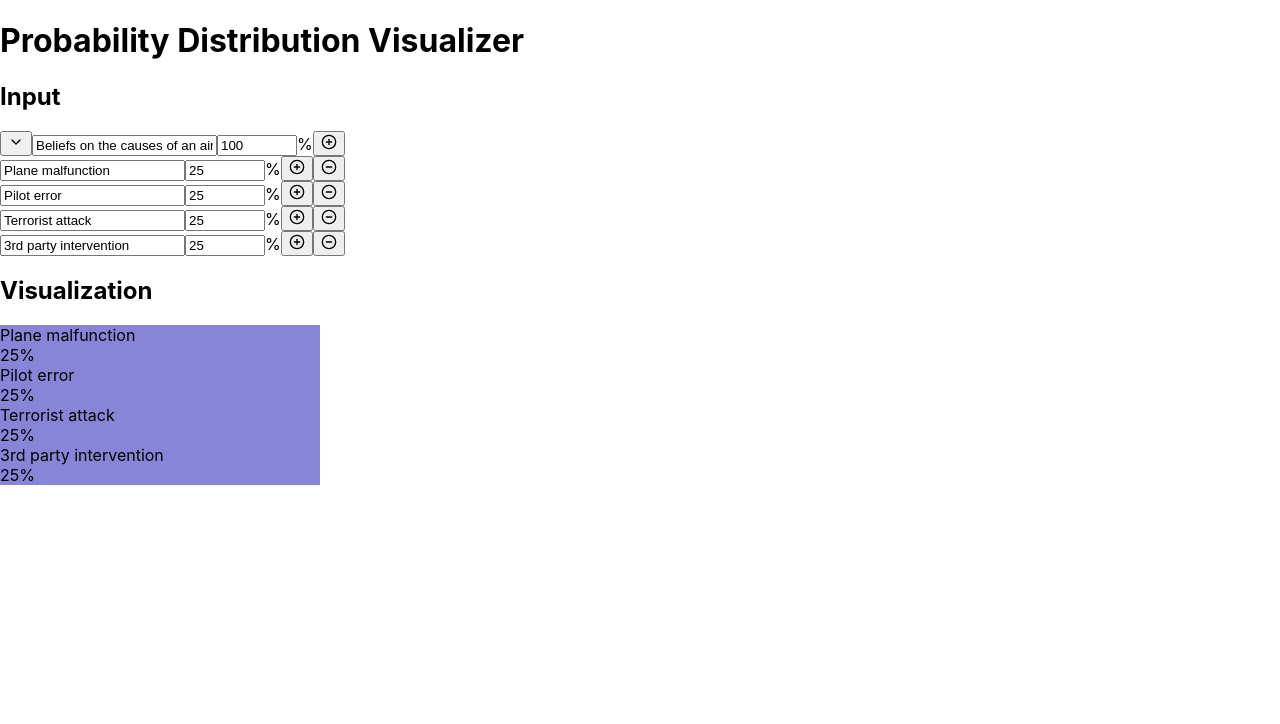
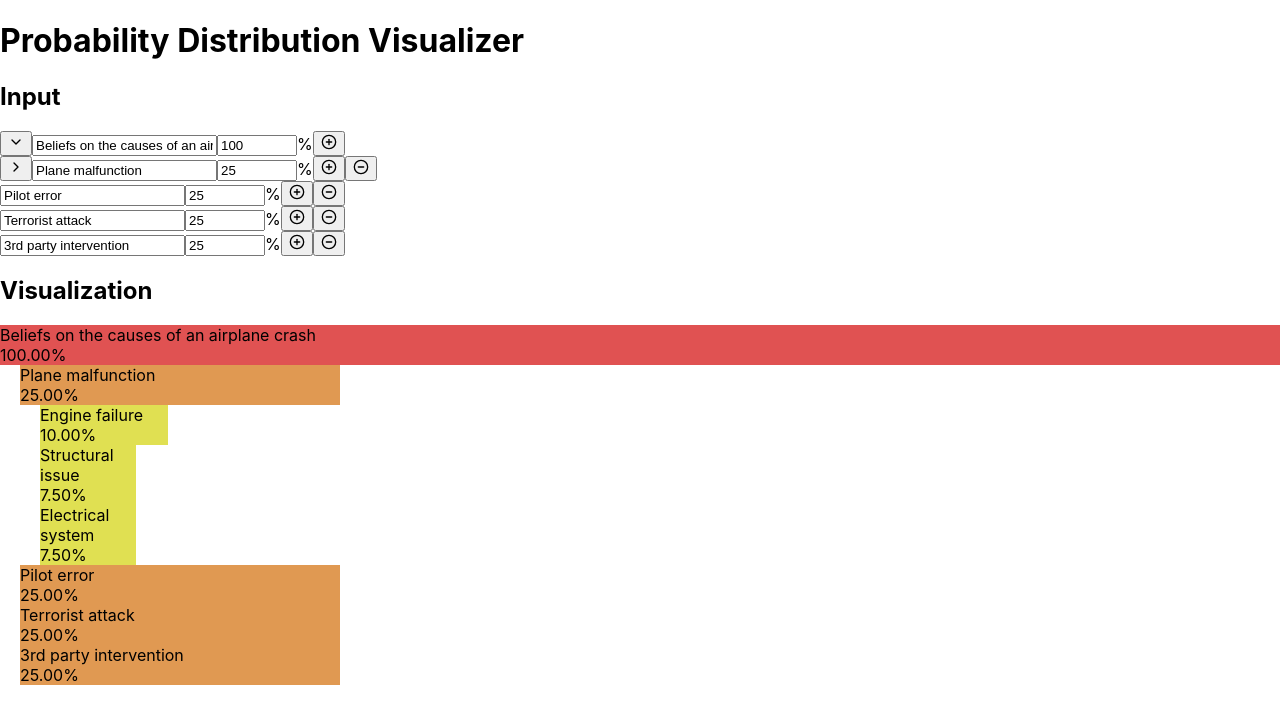
Before and after one commit to jss367/ProbTree, a React (Create React App) app in the folder probtree/: page / in a window 1280 px wide. Shown: the top 724 px of the page. Built offline with nearby package versions, Linux system fonts and the light colour scheme.

Commit message:
Update App.js

```diff
--- a/probtree/src/App.js
+++ b/probtree/src/App.js
@@ -62,18 +62,30 @@ const ProbabilityNode = ({ node, onUpdate, onAdd, onRemove, onToggle, level = 0
   );
 };
 
-const SimpleProbabilityVisualization = ({ data }) => {
+const HierarchicalVisualization = ({ node, parentProbability = 100, depth = 0 }) => {
+  const actualProbability = (node.probability * parentProbability) / 100;
+  const backgroundColor = `hsl(${depth * 30}, 70%, 60%)`;
+
   return (
-    <div className="flex flex-wrap">
-      {data.children.map((item) => (
-        <div
-          key={item.id}
-          className="m-2 p-2 border rounded"
-          style={{ width: `${item.probability}%`, backgroundColor: '#8884d8' }}
-        >
-          <div className="text-white font-bold">{item.name}</div>
-          <div className="text-white">{item.probability}%</div>
-        </div>
+    <div className="mb-2">
+      <div
+        className="p-2 text-white rounded"
+        style={{
+          width: `${actualProbability}%`,
+          backgroundColor,
+          marginLeft: `${depth * 20}px`
+        }}
+      >
+        <div className="font-bold">{node.name}</div>
+        <div>{actualProbability.toFixed(2)}%</div>
+      </div>
+      {node.children && node.children.map(child => (
+        <HierarchicalVisualization
+          key={child.id}
+          node={child}
+          parentProbability={actualProbability}
+          depth={depth + 1}
+        />
       ))}
     </div>
   );
@@ -86,7 +98,17 @@ const ProbabilityDistributionVisualizer = () => {
     probability: 100,
     expanded: true,
     children: [
-      { id: '1', name: 'Plane malfunction', probability: 25, expanded: false },
+      {
+        id: '1',
+        name: 'Plane malfunction',
+        probability: 25,
+        expanded: false,
+        children: [
+          { id: '1-1', name: 'Engine failure', probability: 40, expanded: false },
+          { id: '1-2', name: 'Structural issue', probability: 30, expanded: false },
+          { id: '1-3', name: 'Electrical system', probability: 30, expanded: false },
+        ]
+      },
       { id: '2', name: 'Pilot error', probability: 25, expanded: false },
       { id: '3', name: 'Terrorist attack', probability: 25, expanded: false },
       { id: '4', name: '3rd party intervention', probability: 25, expanded: false },
@@ -184,7 +206,7 @@ const ProbabilityDistributionVisualizer = () => {
         </div>
         <div className="w-full md:w-1/2 pl-4">
           <h2 className="text-xl font-semibold mb-2">Visualization</h2>
-          <SimpleProbabilityVisualization data={rootNode} />
+          <HierarchicalVisualization node={rootNode} />
         </div>
       </div>
     </div>
```
